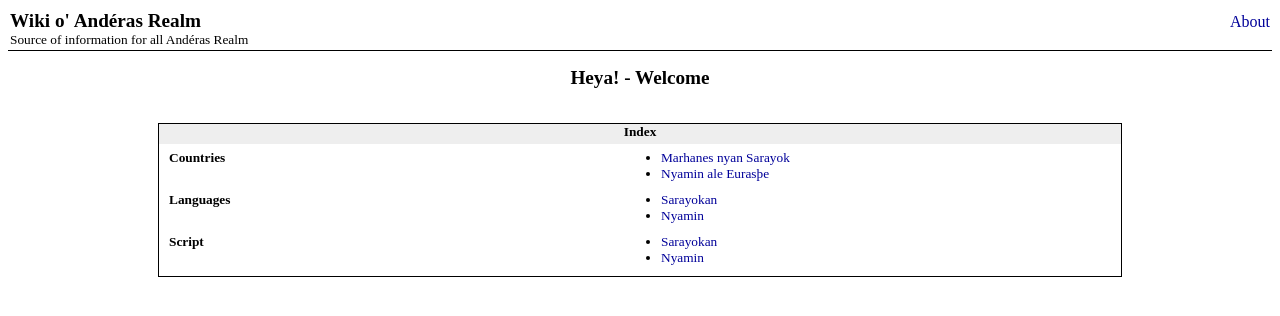
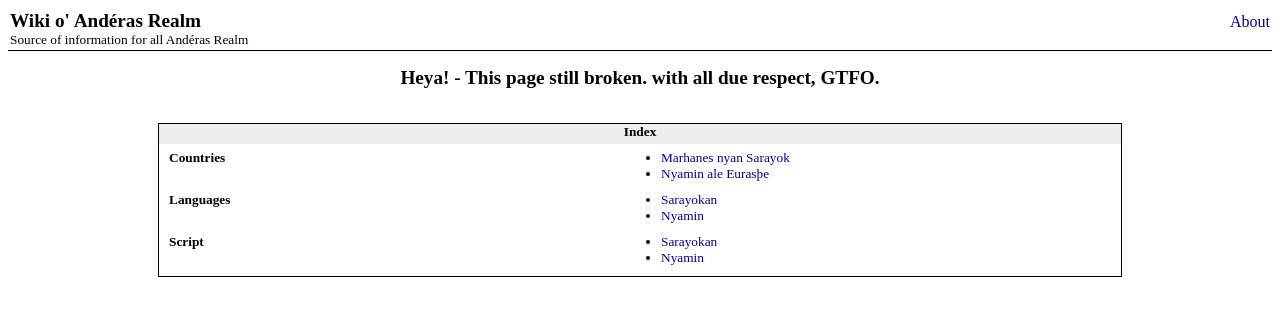
Before and after one commit to Yunasha/anderas-wiki, a plain HTML site: page index.html in a window 1280 px wide. Drawn offline with Linux system fonts and the light colour scheme.

Commit message:
gudnait message

```diff
--- a/index.html
+++ b/index.html
@@ -9,7 +9,7 @@
     <div id="header"></div>
     <div class="line"></div>
 
-    <p class="content-top-title">Heya! - Welcome</p>
+    <p class="content-top-title">Heya! - This page still broken. with all due respect, GTFO.</p>
 
     <table style="width: 100%;">
         <colgroup id="padding"></colgroup>
```
